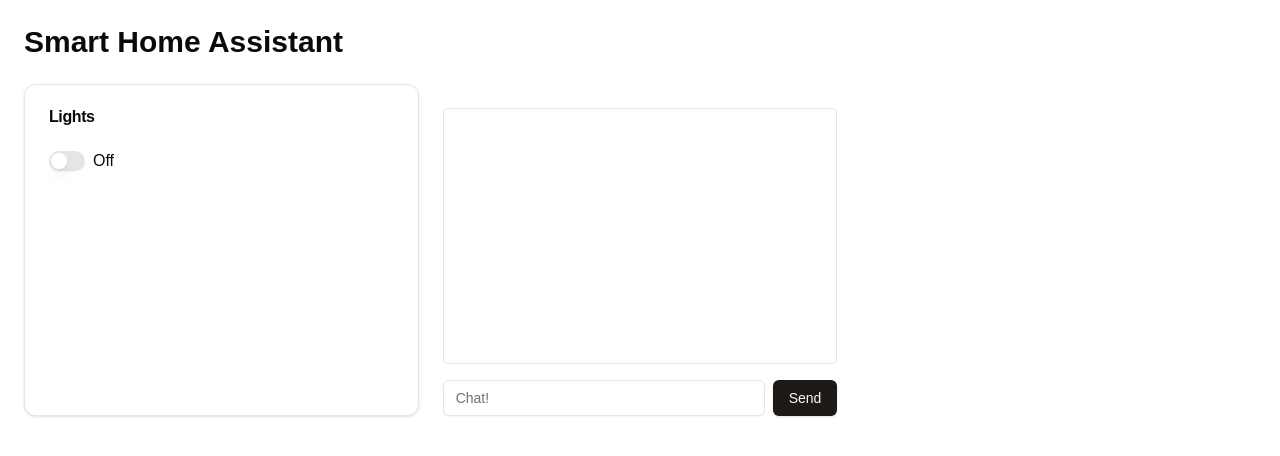
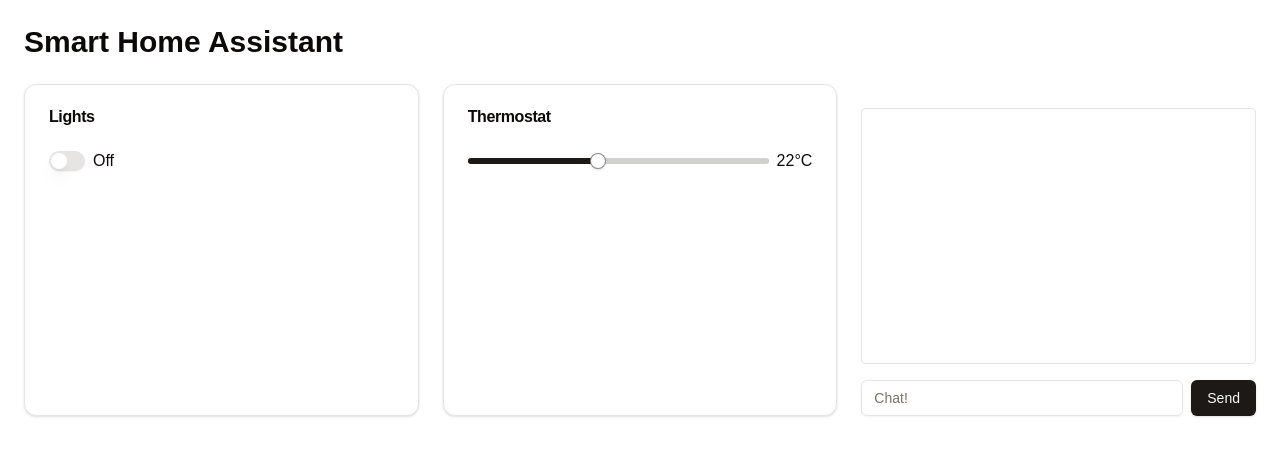
Before and after one commit to DPatrikI/em-smarthome, a Next.js app: page / in a window 1280 px wide. Shown: the top 456 px of the page. Built offline with nearby package versions, Linux system fonts and the light colour scheme.

Commit message:
Thermostat component

```diff
--- a/package.json
+++ b/package.json
@@ -11,6 +11,7 @@
   "dependencies": {
     "@ai-sdk/openai": "^0.0.63",
     "@radix-ui/react-icons": "^1.3.0",
+    "@radix-ui/react-slider": "^1.2.0",
     "@radix-ui/react-slot": "^1.1.0",
     "@radix-ui/react-switch": "^1.1.0",
     "ai": "^3.4.7",
--- a/src/app/page.tsx
+++ b/src/app/page.tsx
@@ -2,13 +2,19 @@
 
 import ChatInterface from "@/components/ChatInterface";
 import LightControl from "@/components/LightControl";
+import ThermostatControl from "@/components/Thermostat";
 import { useState } from "react";
 
 export default function Home() {
   const [lightOn, setLightOn] = useState(false);
+  const [temperature, setTemperature] = useState(22);
 
   const handleLightToggle = () => {
     setLightOn((previous) => !previous);
+  };
+
+  const handleTemperatureChange = (value: number) => {
+    setTemperature(value);
   };
 
   return (
@@ -19,6 +25,10 @@
           isOn={lightOn}
           onToggle={handleLightToggle}
         />
+        <ThermostatControl
+          temperature={temperature}
+          onTemperatureChange={handleTemperatureChange}
+        />
         <ChatInterface />
       </div>
     </div>
--- /dev/null
+++ b/src/components/Thermostat.tsx
@@ -0,0 +1,28 @@
+import { Card, CardHeader, CardTitle, CardContent } from './ui/card';
+import { Slider } from './ui/slider';
+
+interface ThermostatControlProps {
+  temperature: number;
+  onTemperatureChange: (value: number) => void;
+}
+
+export default function ThermostatControl({ temperature, onTemperatureChange }: ThermostatControlProps) {
+  return (
+    <Card className='relative'>
+      <CardHeader>
+        <CardTitle>Thermostat</CardTitle>
+      </CardHeader>
+      <CardContent>
+        <div className="flex items-center">
+          <Slider
+            min={16}
+            max={30}
+            value={[temperature]}
+            onValueChange={(value) => onTemperatureChange(value[0])}
+          />
+          <span className="ml-2">{temperature}°C</span>
+        </div>
+      </CardContent>
+    </Card>
+  );
+}
--- /dev/null
+++ b/src/components/ui/slider.tsx
@@ -0,0 +1,28 @@
+"use client"
+
+import * as React from "react"
+import * as SliderPrimitive from "@radix-ui/react-slider"
+
+import { cn } from "@/lib/utils"
+
+const Slider = React.forwardRef<
+  React.ElementRef<typeof SliderPrimitive.Root>,
+  React.ComponentPropsWithoutRef<typeof SliderPrimitive.Root>
+>(({ className, ...props }, ref) => (
+  <SliderPrimitive.Root
+    ref={ref}
+    className={cn(
+      "relative flex w-full touch-none select-none items-center",
+      className
+    )}
+    {...props}
+  >
+    <SliderPrimitive.Track className="relative h-1.5 w-full grow overflow-hidden rounded-full bg-primary/20">
+      <SliderPrimitive.Range className="absolute h-full bg-primary" />
+    </SliderPrimitive.Track>
+    <SliderPrimitive.Thumb className="block h-4 w-4 rounded-full border border-primary/50 bg-background shadow transition-colors focus-visible:outline-none focus-visible:ring-1 focus-visible:ring-ring disabled:pointer-events-none disabled:opacity-50" />
+  </SliderPrimitive.Root>
+))
+Slider.displayName = SliderPrimitive.Root.displayName
+
+export { Slider }
```
Also changed, not shown: 1 other file (tests, documents, lock files or other folders).
